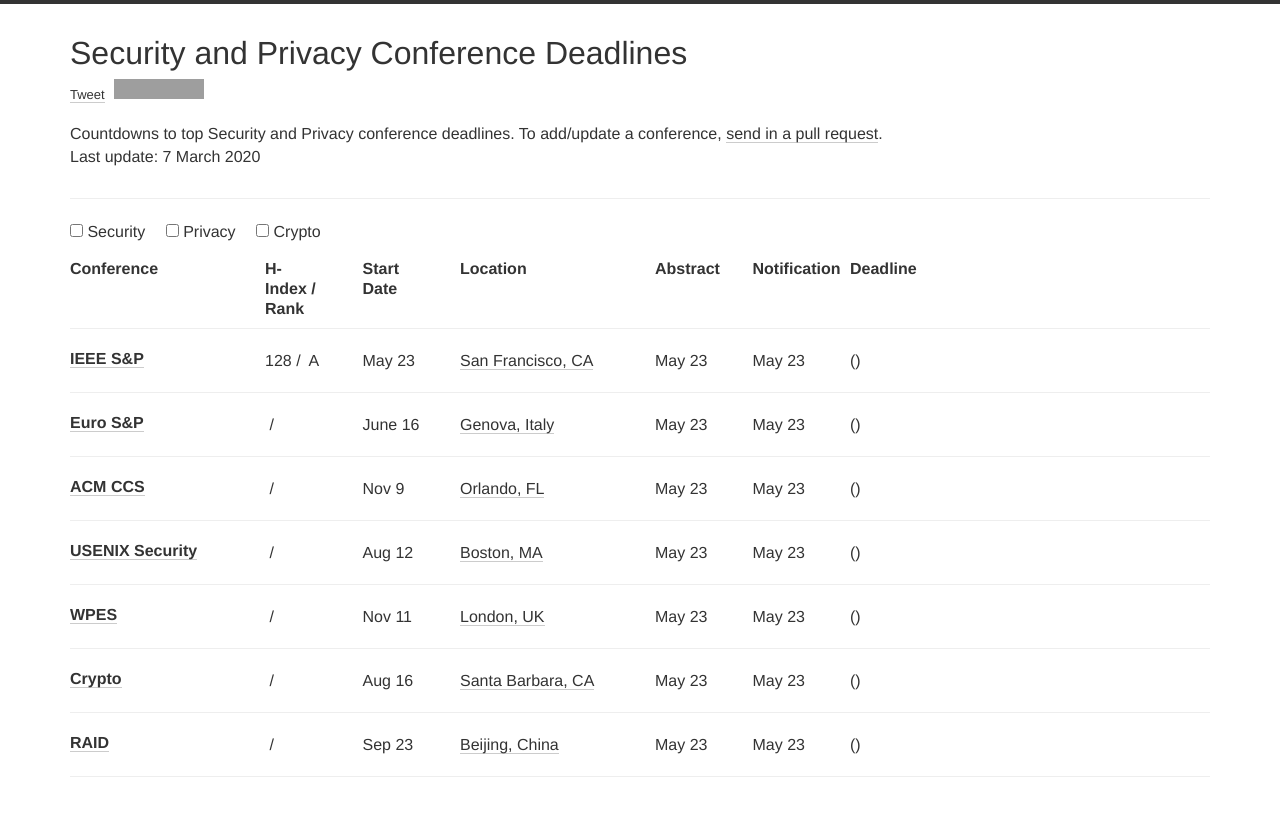
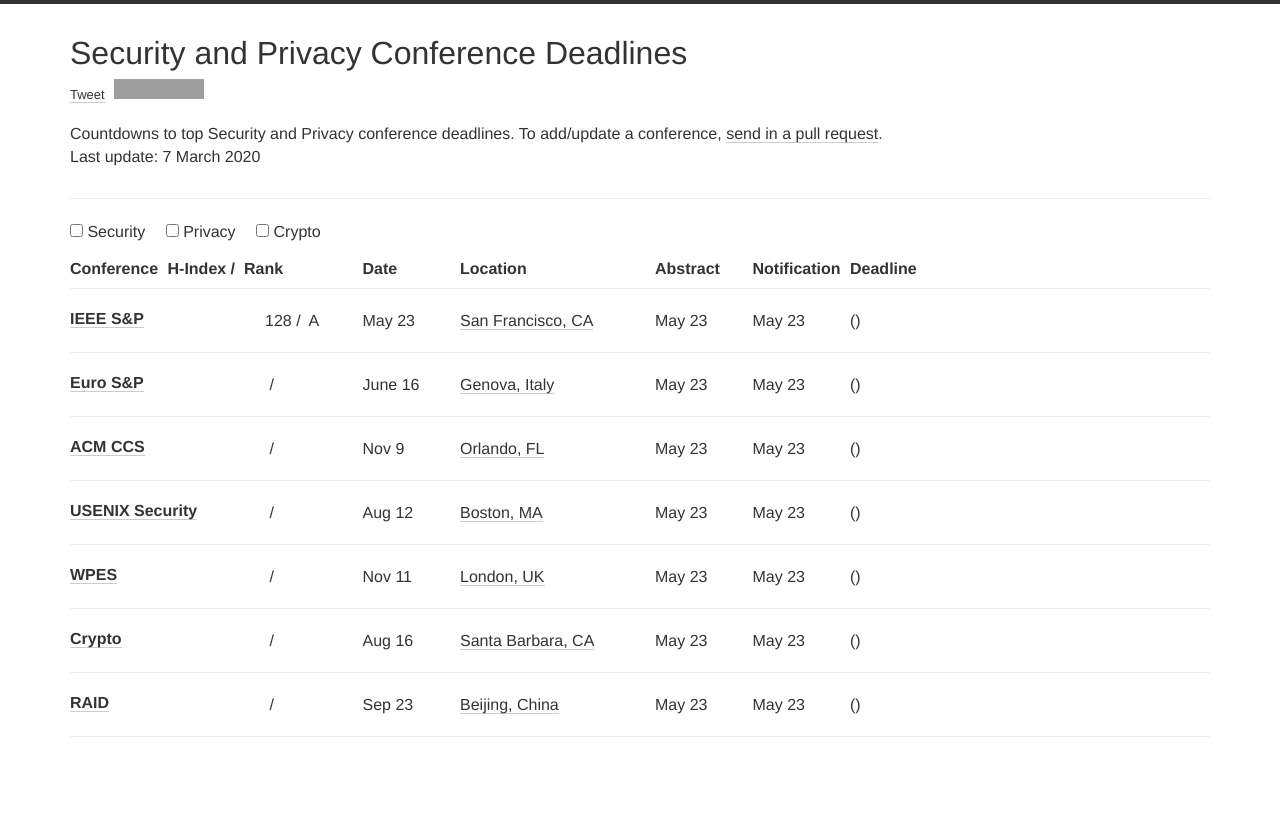
Before and after one commit to jianghaizhi/conference, a Jekyll site: the page built from index.html, in a window 1280 px wide. Shown: the top 816 px of the page. Built offline with Jekyll 4.4.1, drawn with Linux system fonts in a browser that asks for light colours; nearby versions of some CDN libraries; comment, search, counter and statistics services are not loaded; grey boxes are pictures that could not be loaded.

Commit message:
Update index.html

```diff
--- a/index.html
+++ b/index.html
@@ -47,9 +47,9 @@
                 </div>
               </form>
                   <div class="row">
-       <div class="col-xs-12 col-md-2"><h2>Conference</h2></div>
-        <div class="col-xs-12 col-md-1"><h2>H-Index&nbsp;/&nbsp; Rank</h2></div>
-        <div class="col-xs-12 col-md-1"><h2>Start Date</h2></div>
+       <div class="col-xs-12 col-md-1"><h2>Conference</h2></div>
+        <div class="col-xs-12 col-md-2"><h2>H-Index&nbsp;/&nbsp; Rank</h2></div>
+        <div class="col-xs-12 col-md-1"><h2>Date</h2></div>
         <div class="col-xs-12 col-md-2"><h2>Location</h2></div>
         <div class="col-xs-12 col-md-1"><h2>Abstract</h2></div>
         <div class="col-xs-12 col-md-1"><h2>Notification</h2></div>
```
